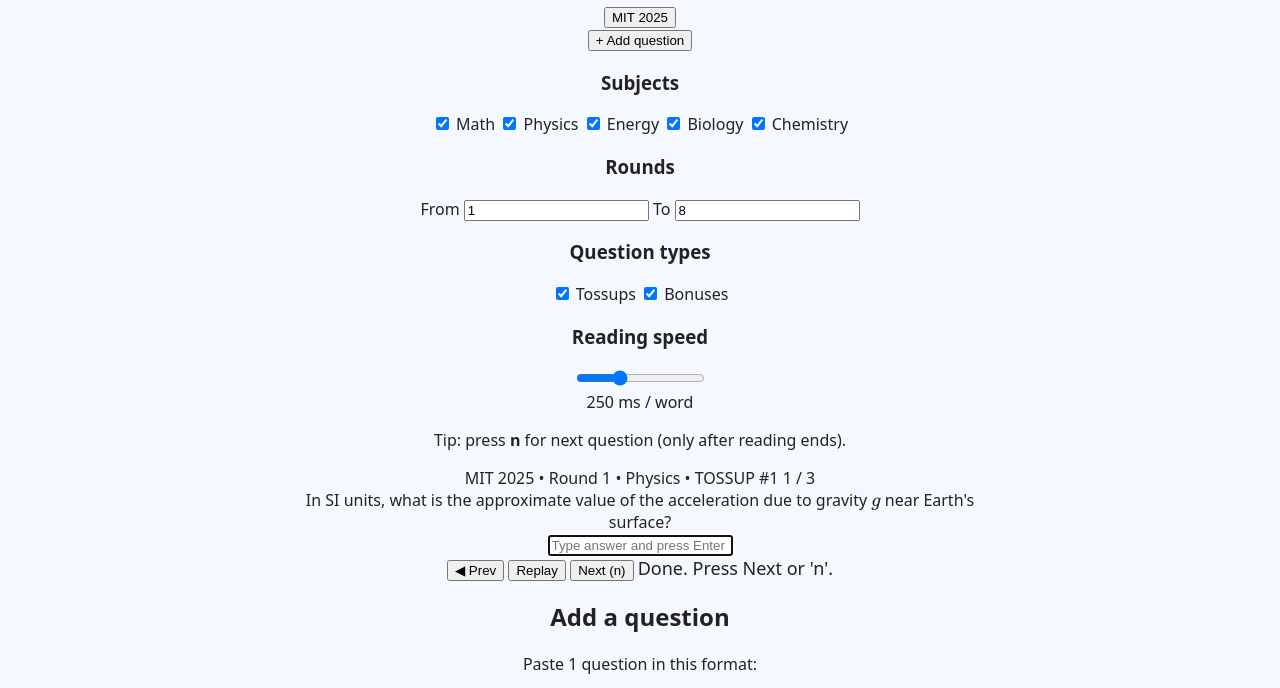
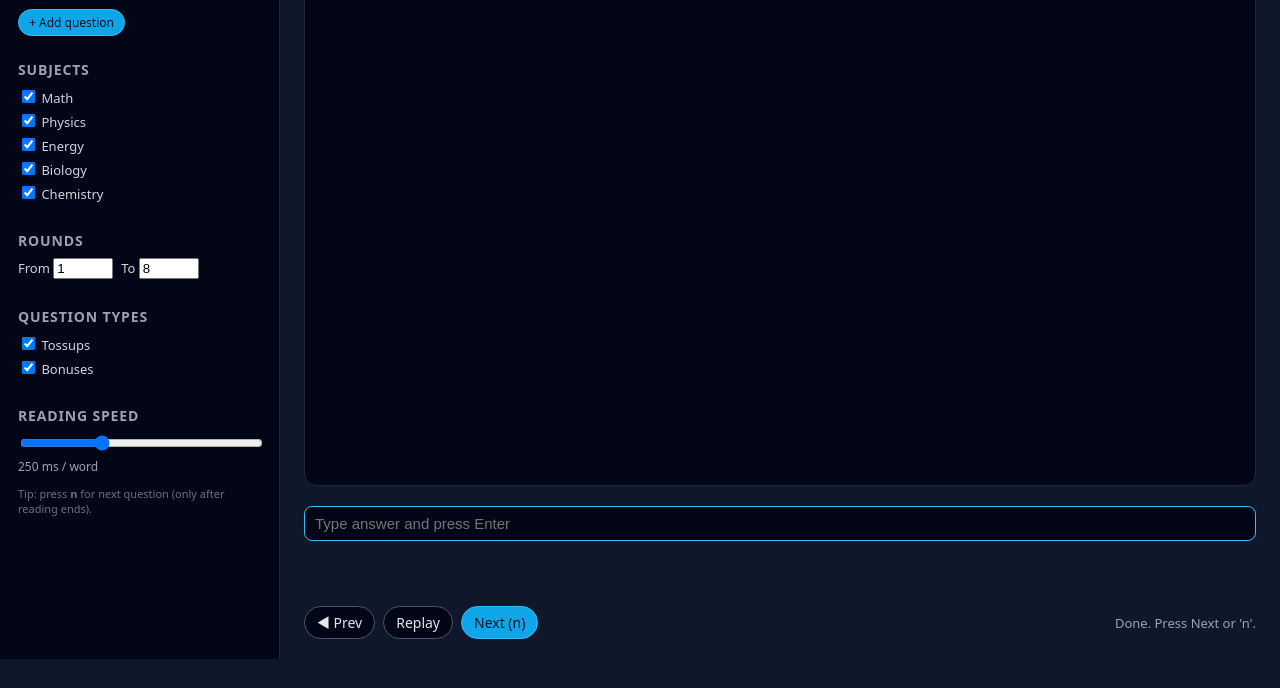
Before and after one commit to PenguinBoi1434/Reader, a plain HTML site: page index.html in a window 1280 px wide. Shown: the part 141-829 px from the top of the page. After the commit the page ends 800 px from the top, so only its background shows below. Drawn offline with nearby package versions, Linux system fonts and the light colour scheme.

Commit message:
Update style.css

```diff
--- a/style.css
+++ b/style.css
@@ -1,39 +1,300 @@
-body {
-  font-family: system-ui, sans-serif;
-  background: #f5f8ff;
-  color: #222;
-  max-width: 700px;
-  margin: 40px auto;
-  text-align: center;
-  padding: 0 20px;
+* {
+  box-sizing: border-box;
 }
 
-h1 {
-  color: #0057ff;
+body {
+  margin: 0;
+  font-family: system-ui, -apple-system, BlinkMacSystemFont, "Segoe UI",
+    sans-serif;
+  background: #0f172a;
+  color: #e5e7eb;
 }
 
-textarea {
-  width: 100%;
-  height: 100px;
-  margin-top: 15px;
-  font-size: 16px;
-  padding: 10px;
-  border-radius: 8px;
-  border: 1px solid #ccc;
-  resize: none;
-  background: #fafdff;
+#app {
+  display: flex;
+  min-height: 100vh;
 }
 
-#answerBox {
-  margin-top: 25px;
-  background: white;
-  padding: 15px;
-  border-radius: 10px;
+/* SIDEBAR */
+
+#sidebar {
+  width: 280px;
+  padding: 20px 18px;
+  background: #020617;
+  border-right: 1px solid #1f2937;
+  display: flex;
+  flex-direction: column;
+  gap: 16px;
+}
+
+#sidebar h1 {
+  font-size: 20px;
+  margin: 0 0 8px;
+  color: #38bdf8;
+}
+
+#sidebar h2,
+#sidebar h3 {
+  font-size: 14px;
+  margin: 8px 0;
+  color: #9ca3af;
+  text-transform: uppercase;
+  letter-spacing: 0.06em;
+}
+
+#subject-filters label,
+#sidebar section label {
+  display: block;
+  font-size: 13px;
+  color: #d1d5db;
+  margin-bottom: 4px;
+}
+
+.round-row {
+  display: flex;
+  gap: 8px;
+}
+
+.round-row input {
+  width: 60px;
+}
+
+/* TOURNAMENT LIST */
+
+.scroll-box {
+  max-height: 180px;
+  overflow-y: auto;
+  padding-right: 4px;
+  margin-bottom: 8px;
+}
+
+.tournament-btn {
+  display: block;
+  width: 100%;
   text-align: left;
-  box-shadow: 0 0 10px rgba(0,0,0,0.05);
+  padding: 6px 8px;
+  margin-bottom: 4px;
+  border-radius: 6px;
+  border: 1px solid transparent;
+  background: #020617;
+  color: #e5e7eb;
+  font-size: 13px;
+  cursor: pointer;
+}
+
+.tournament-btn:hover {
+  background: #111827;
+}
+
+.tournament-btn.active {
+  border-color: #38bdf8;
+  background: #0f172a;
+}
+
+/* MAIN */
+
+#main {
+  flex: 1;
+  padding: 20px 24px;
+  display: flex;
+  flex-direction: column;
+  gap: 12px;
+}
+
+#meta-bar {
+  display: flex;
+  justify-content: space-between;
+  align-items: center;
+  font-size: 13px;
+  color: #9ca3af;
+  min-height: 22px;
+}
+
+#question-box {
+  flex: 1;
+  background: #020617;
+  border-radius: 12px;
+  padding: 16px 18px;
+  border: 1px solid #1f2937;
+  overflow-y: auto;
+}
+
+#question {
+  font-size: 18px;
+  line-height: 1.5;
+}
+
+#answer-ui {
+  margin-top: 8px;
+  min-height: 40px;
+}
+
+.answer-input {
+  width: 100%;
+  padding: 8px 10px;
+  border-radius: 8px;
+  border: 1px solid #374151;
+  background: #020617;
+  color: #f9fafb;
+  font-size: 15px;
+}
+
+.answer-input:focus {
+  outline: none;
+  border-color: #38bdf8;
+}
+
+.mc-btn {
+  margin: 4px 6px 4px 0;
+  padding: 6px 10px;
+  border-radius: 8px;
+  border: 1px solid #374151;
+  background: #020617;
+  color: #e5e7eb;
+  font-size: 14px;
+  cursor: pointer;
+}
+
+.mc-btn:hover {
+  background: #111827;
+}
+
+#feedback {
+  min-height: 24px;
+  font-size: 15px;
+  margin-top: 4px;
+}
+
+#controls {
+  display: flex;
+  align-items: center;
+  gap: 8px;
+  margin-top: 8px;
 }
 
 #status {
-  margin: 15px 0;
+  margin-left: auto;
+  font-size: 13px;
+  color: #9ca3af;
+}
+
+/* BUTTONS */
+
+button {
+  font-family: inherit;
+  font-size: 14px;
+  border-radius: 999px;
+  padding: 6px 12px;
+  border: 1px solid #4b5563;
+  background: #020617;
+  color: #e5e7eb;
+  cursor: pointer;
+}
+
+button:hover {
+  background: #111827;
+}
+
+button.primary {
+  border-color: #38bdf8;
+  background: #0ea5e9;
+  color: #0b1120;
+}
+
+button.primary:hover {
+  background: #38bdf8;
+}
+
+button.small {
+  font-size: 12px;
+  padding: 4px 10px;
+}
+
+/* SPEED */
+
+#speed-slider {
+  width: 100%;
+}
+
+#speed-label {
+  font-size: 12px;
+  color: #9ca3af;
+  margin-top: 2px;
+}
+
+.hint {
+  font-size: 11px;
+  color: #6b7280;
+}
+
+/* MODAL */
+
+.modal {
+  position: fixed;
+  inset: 0;
+  background: rgba(15, 23, 42, 0.75);
+  display: flex;
+  align-items: center;
+  justify-content: center;
+  z-index: 20;
+}
+
+.modal.hidden {
+  display: none;
+}
+
+.modal-content {
+  width: min(700px, 90vw);
+  background: #020617;
+  border-radius: 12px;
+  border: 1px solid #1f2937;
+  padding: 16px 18px 14px;
+  color: #e5e7eb;
+}
+
+.modal-content h2 {
+  margin-top: 0;
   font-size: 18px;
+  color: #38bdf8;
 }
+
+.modal-content textarea {
+  width: 100%;
+  min-height: 140px;
+  border-radius: 8px;
+  border: 1px solid #374151;
+  background: #020617;
+  color: #f9fafb;
+  padding: 8px 10px;
+  font-family: "JetBrains Mono", ui-monospace, SFMono-Regular, Menlo, Monaco,
+    Consolas, "Liberation Mono", "Courier New", monospace;
+  font-size: 12px;
+  resize: vertical;
+}
+
+.modal-content textarea:focus {
+  outline: none;
+  border-color: #38bdf8;
+}
+
+.example {
+  background: #020617;
+  border-radius: 8px;
+  padding: 8px 10px;
+  font-size: 11px;
+  color: #9ca3af;
+  border: 1px solid #1f2937;
+}
+
+.modal-actions {
+  display: flex;
+  justify-content: flex-end;
+  gap: 8px;
+  margin-top: 8px;
+}
+
+#import-status {
+  margin-top: 4px;
+  font-size: 12px;
+  min-height: 18px;
+}
```
